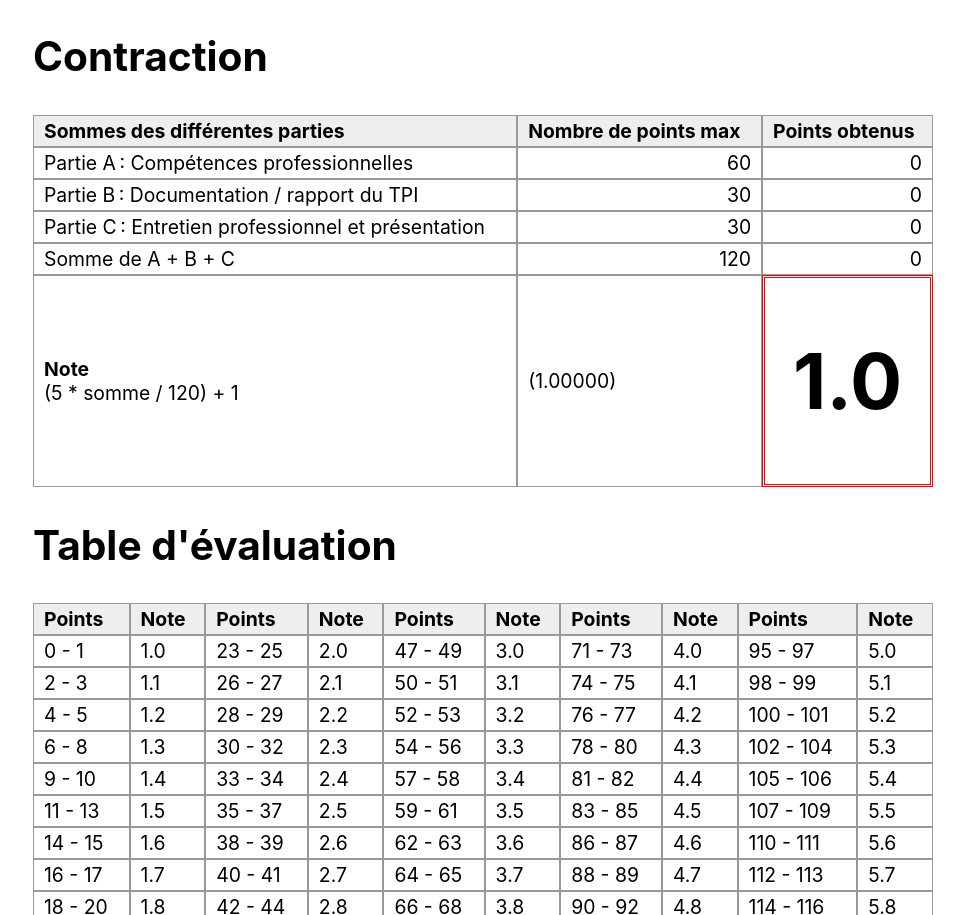
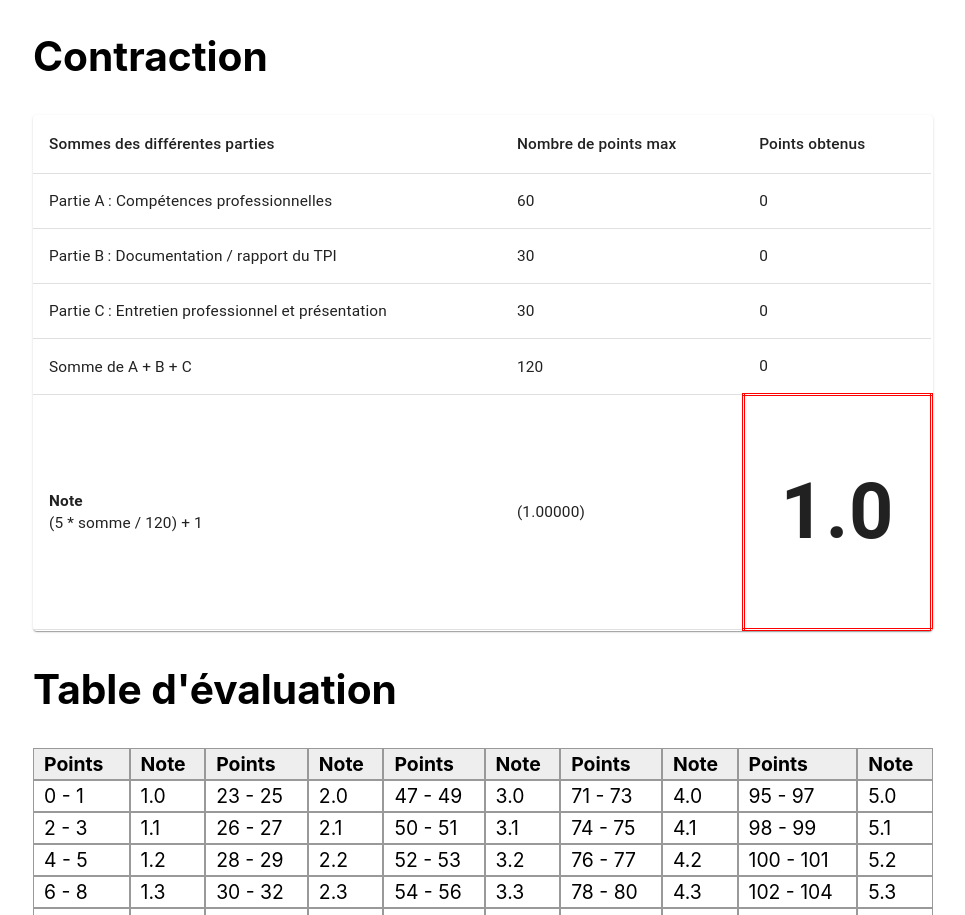
Before and after one commit to ponsfrilus/evaluation-TPI, a React (Create React App) app: page / in a window 1280 px wide. Shown: the part 1419-2334 px from the top of the page, without its empty margins (157-1122 px from the left). Built offline with nearby package versions, Linux system fonts and the light colour scheme.

Commit message:
[feature] TableContainer for EvaluationSummary

```diff
--- a/src/components/EvaluationSummary.js
+++ b/src/components/EvaluationSummary.js
@@ -1,45 +1,49 @@
+import { Table, TableBody, TableCell, TableContainer, TableHead, TableRow } from '@material-ui/core'
+import Paper from '@material-ui/core/Paper';
 import React from 'react'
 class EvaluationSummary extends React.Component {
   render(){
     return(
       <div className={`EvaluationSummary`}>
         <h2>Contraction</h2>
-        <div className="divTable">
-          <div className="divTableHeading">
-            <div className="divTableRow">
-              <div className="divTableHead">Sommes des différentes parties</div>
-              <div className="divTableHead">Nombre de points max</div>
-              <div className="divTableHead">Points obtenus</div>
-            </div>
-          </div>
-          <div className="divTableBody">
-            <div className="divTableRow">
-              <div className="divTableCell">Partie A&thinsp;: Compétences professionnelles</div>
-              <div className="divTableCell tar">60</div>
-              <div className="divTableCell partMarkSum tar" id="partAMarkSum">?</div>
-            </div>
-            <div className="divTableRow">
-              <div className="divTableCell">Partie B&thinsp;: Documentation / rapport du TPI</div>
-              <div className="divTableCell tar">30</div>
-              <div className="divTableCell partMarkSum tar" id="partBMarkSum">&nbsp;</div>
-            </div>
-            <div className="divTableRow">
-              <div className="divTableCell">Partie C&thinsp;: Entretien professionnel et présentation</div>
-              <div className="divTableCell tar">30</div>
-              <div className="divTableCell partMarkSum tar" id="partCMarkSum">&nbsp;</div>
-            </div>
-            <div className="divTableRow">
-              <div className="divTableCell">Somme de A + B + C</div>
-              <div className="divTableCell tar">120</div>
-              <div className="divTableCell tar" id="partTotMarkSum">&nbsp;</div>
-            </div>
-            <div className="divTableRow partFinalGradeRow">
-              <div className="divTableCell partFinalGradeCell"><b>Note</b><br />(5 * somme / 120) + 1</div>
-              <div className="divTableCell partFinalGradeCell" id="partFinGradeNoRound">&nbsp;</div>
-              <div className="divTableCell partFinalGradeCell" id="partFinGrade">&nbsp;</div>
-            </div>
-          </div>
-        </div>
+        <TableContainer component={Paper}>
+          <Table aria-label="simple table">
+            <TableHead>
+              <TableRow>
+                <TableCell>Sommes des différentes parties</TableCell>
+                <TableCell>Nombre de points max</TableCell>
+                <TableCell>Points obtenus</TableCell>
+              </TableRow>
+            </TableHead>
+            <TableBody>
+              <TableRow>
+                <TableCell>Partie A&thinsp;: Compétences professionnelles</TableCell>
+                <TableCell className="tar">60</TableCell>
+                <TableCell className="partMarkSum tar" id="partAMarkSum">?</TableCell>
+              </TableRow>
+              <TableRow>
+                <TableCell>Partie B&thinsp;: Documentation / rapport du TPI</TableCell>
+                <TableCell className="tar">30</TableCell>
+                <TableCell className="partMarkSum tar" id="partBMarkSum">&nbsp;</TableCell>
+              </TableRow>
+              <TableRow>
+                <TableCell>Partie C&thinsp;: Entretien professionnel et présentation</TableCell>
+                <TableCell className="tar">30</TableCell>
+                <TableCell className="partMarkSum tar" id="partCMarkSum">&nbsp;</TableCell>
+              </TableRow>
+              <TableRow>
+                <TableCell>Somme de A + B + C</TableCell>
+                <TableCell className="tar">120</TableCell>
+                <TableCell className="tar" id="partTotMarkSum">&nbsp;</TableCell>
+              </TableRow>
+              <TableRow>
+                <TableCell className="partFinalGradeCell"><b>Note</b><br />(5 * somme / 120) + 1</TableCell>
+                <TableCell className="partFinalGradeCell" id="partFinGradeNoRound">&nbsp;</TableCell>
+                <TableCell className="partFinalGradeCell" id="partFinGrade">&nbsp;</TableCell>
+              </TableRow>
+            </TableBody>
+            </Table>
+          </TableContainer>
       </div>
     )
   }
```
